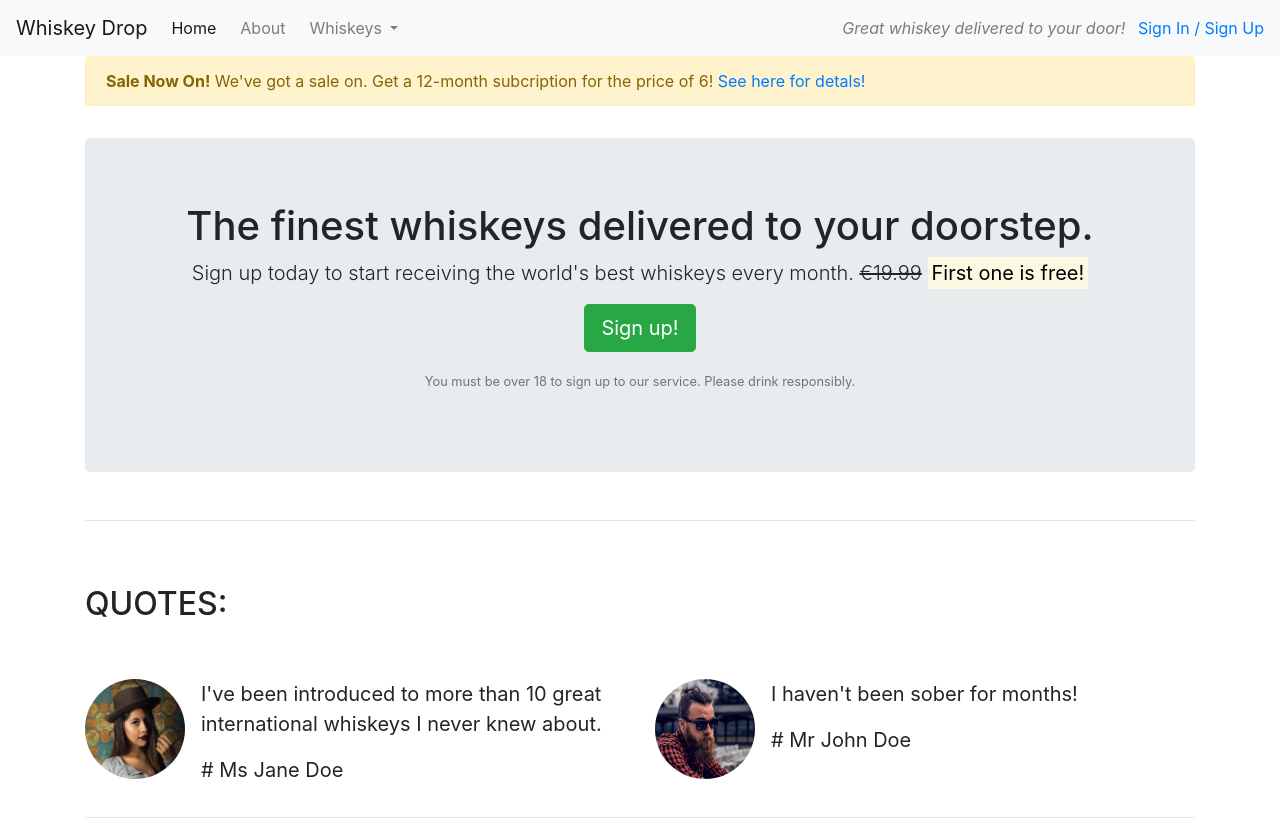
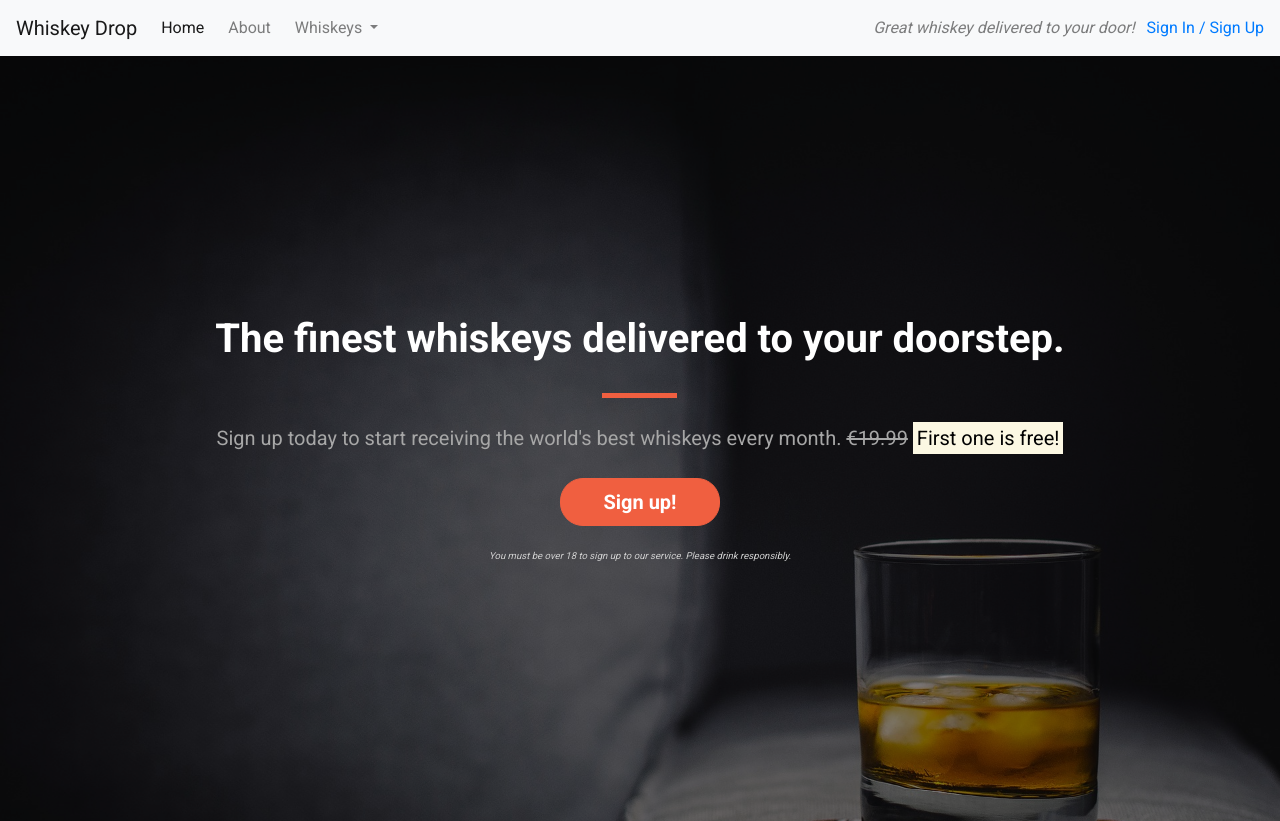
Before and after one commit to Poay-Kin-Loo/2.2_User_Centric2-CSS_Bootstrap_Basic-Whiskey, a plain HTML site: page index.html in a window 1280 px wide. Shown: the top 821 px of the page. Drawn offline with nearby package versions, Linux system fonts and the light colour scheme.

```diff
--- /dev/null
+++ b/css/style.css
@@ -0,0 +1,101 @@
+body {
+    font-family: 'Roboto', sans-serif;
+}
+
+/* Containers */
+
+.alert-container {}
+
+.callout-container {
+    height: 100vh;
+
+    background: url('../images/whiskey-background.jpg') no-repeat center center fixed;
+    -webkit-background-size: cover;
+    -moz-background-size: cover;
+    -o-background-size: cover;
+    background-size: cover;
+
+    display: flex;
+    align-items: center;
+    justify-content: center;
+
+    position: relative;
+}
+
+.quotes-container {}
+
+.features-container {}
+
+
+.opaque-overlay {
+    position: absolute;
+    top: 0;
+    left: 0;
+    height: 100%;
+    width: 100%;
+    background-color: rgba(0, 0, 0, 0.5);
+}
+
+
+/* Block dividers */
+
+.block-divider {
+    width: 75px;
+    height: 5px;
+    border: 0;
+    background-color: #444;
+}
+
+.block-divider--orange {
+    background-color: #f05f40;
+}
+
+.block-divider--short {
+    width: 35px;
+}
+
+/* Jumbotron */
+.jumbotron {
+    background-color: transparent;
+}
+
+.jumbotron-header {
+    color: white;
+    font-weight: bold;
+    margin-bottom: 30px;
+    color: white;
+}
+
+.jumbotron .lead {
+    color: #a7a7a7;
+    margin: 25px 0;
+}
+
+.jumbotron small {
+    font-size: 60%;
+    font-style: italic;
+    color: #d0d0d0;
+}
+
+/* Buttons */
+
+.btn--cta {
+    font-weight: bold;
+    border-radius: 23px;
+    width: 160px;
+}
+
+.btn--red {
+    color: white;
+    background-color: #f05f40;
+    border-color: #f05f40;
+}
+
+.btn--red:hover,
+.btn--red:active,
+.btn--red:focus,
+.btn--red:active:focus {
+    background-color: #df4929;
+    border-color: #df4929;
+    color: white;
+}
--- a/index.html
+++ b/index.html
@@ -8,7 +8,8 @@
     <title>Whiskey Drop | Taste a new whiskey every month</title>
     <link rel="stylesheet" href="https://maxcdn.bootstrapcdn.com/bootstrap/4.1.3/css/bootstrap.min.css">
     <script src="https://kit.fontawesome.com/30eac7dbbe.js" crossorigin="anonymous"></script>
-
+    <link href="https://fonts.googleapis.com/css?family=Roboto:400,700" rel="stylesheet">
+    <link rel="stylesheet" href="css/style.css" type="text/css">
     <!--
     <link rel="stylesheet" href="https://stackpath.bootstrapcdn.com/bootstrap/4.1.3/css/bootstrap.min.css" integrity="sha384-MCw98/SFnGE8fJT3GXwEOngsV7Zt27NXFoaoApmYm81iuXoPkFOJwJ8ERdknLPMO" crossorigin="anonymous">
     <script src="https://stackpath.bootstrapcdn.com/bootstrap/4.1.3/js/bootstrap.min.js" integrity="sha384-ChfqqxuZUCnJSK3+MXmPNIyE6ZbWh2IMqE241rYiqJxyMiZ6OW/JmZQ5stwEULTy" crossorigin="anonymous"></script>
@@ -62,7 +63,8 @@
 
     </nav>
 
-    <article class="container">
+    <!-- Alert -->
+    <!-- <div class="container alert-container">
         <div class="row d-none d-sm-block">
             <div class="col-12">
                 <div class="alert alert-warning">
@@ -71,27 +73,33 @@
                 </div>
             </div>
         </div>
+    </div> -->
+    <!-- /.Alert -->
 
     <!--/Callout-->
+    <div class="container-fluid callout-container">
+        <div class="opaque-overlay"></div>
         <div class="row">
             <div class="col-12">
                 <section class="callout jumbotron mt-3 text-center">
-                    <h1>The finest whiskeys delivered to your doorstep.</h1>
+                    <h1 class="jumbotron-header">The finest whiskeys delivered to your doorstep.</h1>
+                    <hr class="block-divider block-divider--orange">
                     <p class="lead">Sign up today to start receiving the world's best whiskeys every month.
                         <s class="d-none d-sm-inline">€19.99</s>
                         <span class="d-inline d-sm-none"><br></span>
                         <strong><mark>First one is free!</mark></strong></p>
-                    <p><button class="btn btn-lg btn-success" data-toggle="modal" data-target="#signUpModal">Sign
+                    <p><button class="btn btn-lg btn--cta btn--red" data-toggle="modal" data-target="#signUpModal">Sign
                             up!</button></p>
                     <p class="text-muted"><small> You must be over 18 to sign up to our service. Please drink
                             responsibly.</small></p>
                 </section>
             </div>
         </div>
+    </div>
     <!--/.Callout-->
-        <hr>
 
     <!--Quotes-->
+    <div class="container quotes-container">
         <section class="quotes">
             <div class="row">
                 <div class="col-12 my-5">
@@ -135,11 +143,11 @@
                 </div>
             </div>
         </section>
-
+    </div>
     <!--/.Quotes-->
-        <hr>
 
     <!--Features-->
+    <div class="container features-container">
         <section>
             <div class="row">
                 <div class="col-12 my-5">
@@ -182,10 +190,9 @@
                 </div>
             </div>
         </section>
+    </div>
     <!--/.Features-->
-        <hr>
 
-    </article>
 
     <div class="modal" tabindex="-1" role="dialog" id="signUpModal">
         <div class="modal-dialog" role="document">
@@ -207,8 +214,7 @@
                         </div>
                         <div class="form-group">
                             <label for="password">Password</label>
-                            <input type="password" class="form-control" id="password"
-                                placeholder="Password">
+                            <input type="password" class="form-control" id="password" placeholder="Password">
                         </div>
 
                         <div class="form-group">
```
Also changed, not shown: images/whiskey-background.jpg (added). Lines whose indentation alone changed are shown as unchanged.
